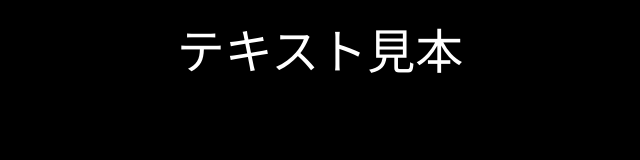
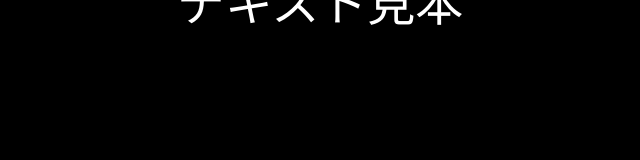
Before and after one commit to 2scotoyoumu/2scotoyoumu.github.io, a plain HTML site: page index.html in a window 1280 px wide. Shown: the whole page, without its empty margins (320-960 px from the left). Drawn offline with Linux system fonts and the light colour scheme.

Commit message:
also format

```diff
--- a/index.html
+++ b/index.html
@@ -15,7 +15,7 @@
     .text-mihon {
         font-family: 'Times New Roman', Times, serif;
         font-size: 48px; /* 使用相对单位 */
-        position: relative; /* 绝对定位 */
+        position: absolute; /* 绝对定位 */
         top: 50%; /* 垂直居中 */
         left: 50%; /* 水平居中 */
         transform: translate(-50%, -50%);/* 调整位置使其真正居中 */
```
